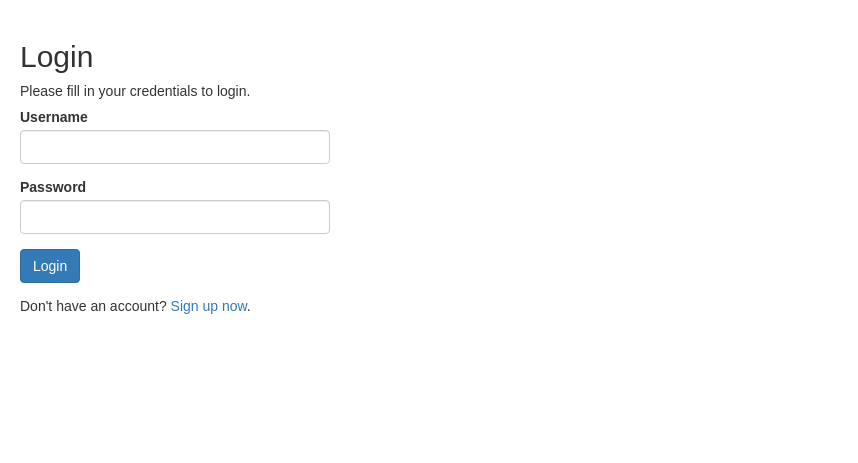
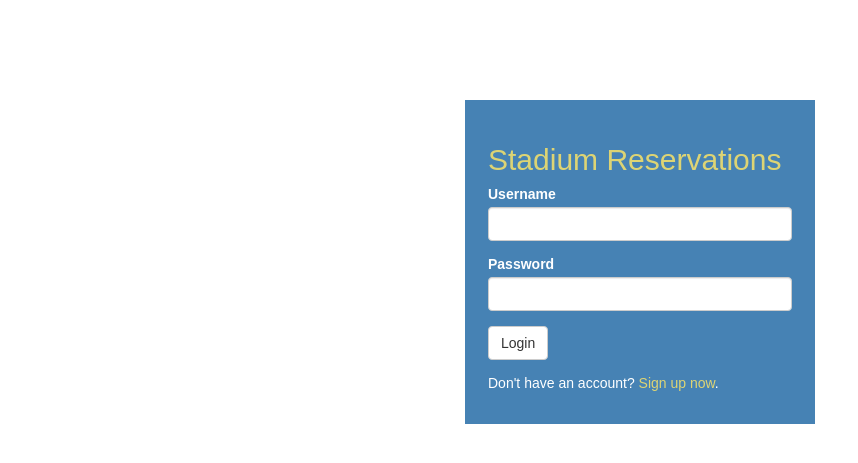
Before and after one commit to ZarkianMouse/stadium-reservation, a PHP site: page /login.php in a window 1280 px wide. Shown: the top 463 px of the page, without its empty margins (0-858 px from the left). Run offline with PHP 8.4, Linux system fonts and the light colour scheme; data that the repository does not hold is empty.

Commit message:
Update login look and minor removals

```diff
--- a/Reservation-Finder.php
+++ b/Reservation-Finder.php
@@ -35,8 +35,6 @@ $param_id = $_SESSION["id"];
 			}
 		}
 
-
-		echo "<span> the condition is $res_condition </span>";
 	}
 	else {
 		$res_condition		=	"";
--- a/login.php
+++ b/login.php
@@ -96,13 +96,27 @@ if($_SERVER["REQUEST_METHOD"] == "POST"){
     <link rel="stylesheet" href="https://maxcdn.bootstrapcdn.com/bootstrap/3.3.7/css/bootstrap.css">
     <style type="text/css">
         body{ font: 14px sans-serif; }
-        .wrapper{ width: 350px; padding: 20px; }
+        .wrapper{ width: 350px; padding: 20px; margin: auto; margin-top: 100px; }
+		.head {
+	border-style: solid;
+	border-color: #4682B4;
+	color: white;
+	background-color: #4682B4;
+}
+.my_delete {
+	background-color:#A69F57;
+	border-color: #A69F57;
+	color: white;
+}
+.my_delete:hover {
+	background-color: #6E6A3A;
+	color: white;
+}
     </style>
 </head>
 <body>
-    <div class="wrapper">
-        <h2>Login</h2>
-        <p>Please fill in your credentials to login.</p>
+    <div class="wrapper head">
+        <h2 style="color: #DDD474">Stadium Reservations</h2>
         <form action="<?php echo htmlspecialchars($_SERVER["PHP_SELF"]); ?>" method="post">
             <div class="form-group <?php echo (!empty($username_err)) ? 'has-error' : ''; ?>">
                 <label>Username</label>
@@ -115,10 +129,11 @@ if($_SERVER["REQUEST_METHOD"] == "POST"){
                 <span class="help-block"><?php echo $password_err; ?></span>
             </div>
             <div class="form-group">
-                <input type="submit" class="btn btn-primary" value="Login">
+                <input type="submit" class="btn btn-default" value="Login">
             </div>
-            <p>Don't have an account? <a href="register.php">Sign up now</a>.</p>
+            <p>Don't have an account? <a href="register.php" style="color: #DDD474">Sign up now</a>.</p>
         </form>
+
     </div>
 </body>
 </html>
--- a/welcome.php
+++ b/welcome.php
@@ -35,7 +35,7 @@ else {
 			</h3>
 			<p>
 				<a href="logout.php" class="btn btn-default my_primary">Sign Out of Your Account</a>
-				<a href="delete-user.php" class="btn btn-default my_delete" style="">Delete Your Account</a>
+				<a href="delete-user.php" class="btn btn-default my_delete">Delete Your Account</a>
 			</p>
 		</div>
     </div>
```
